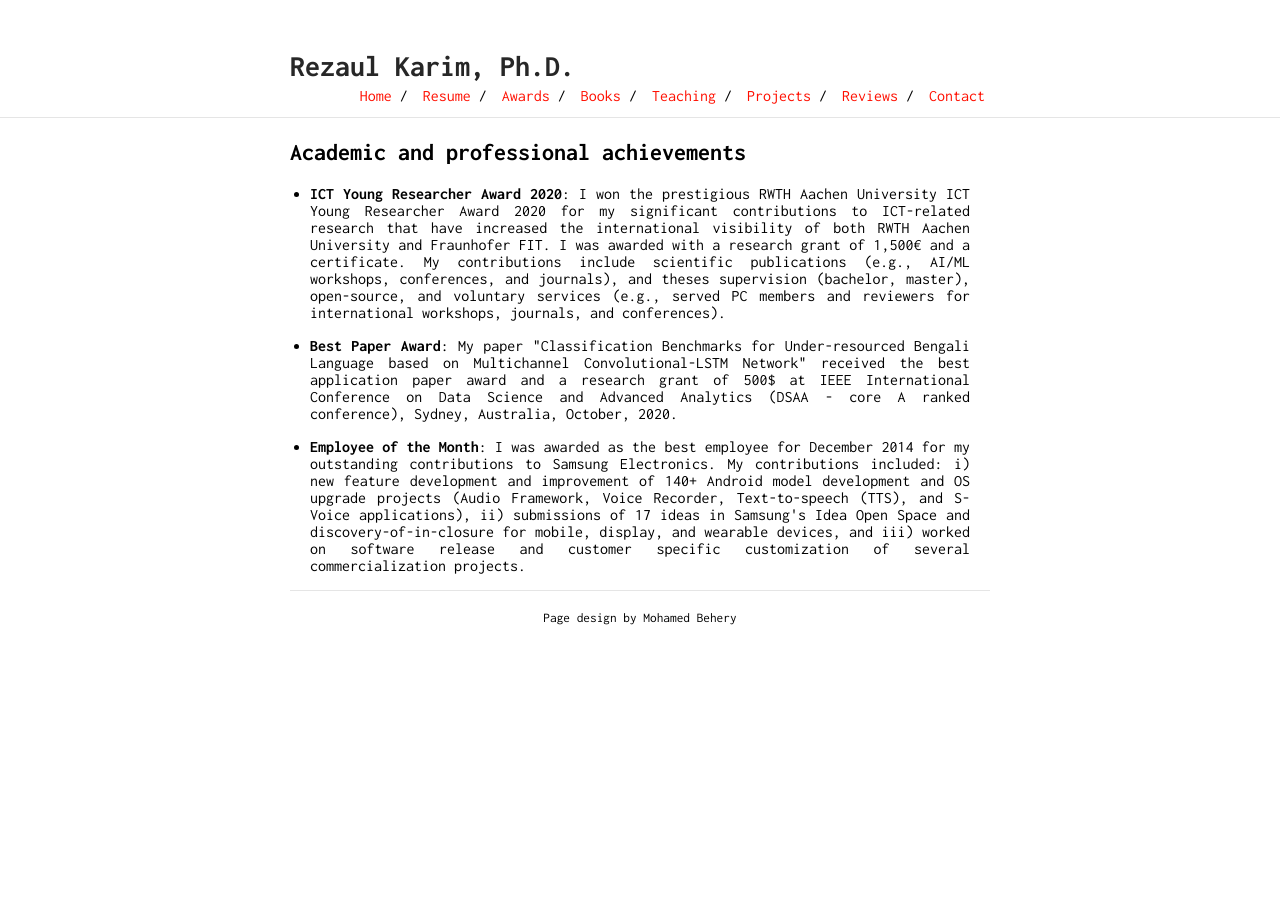
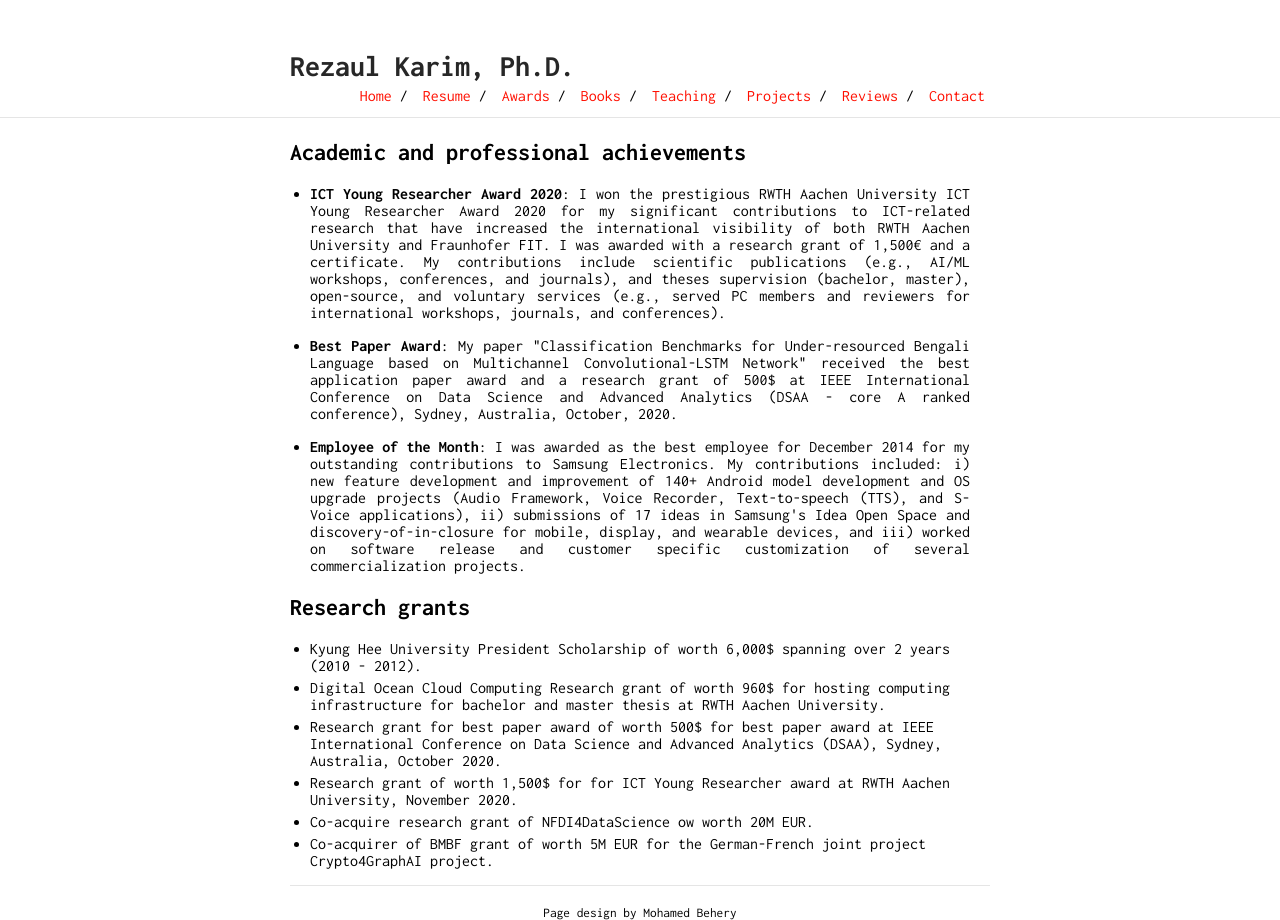
Before and after one commit to rezacsedu/rezacsedu.github.io, a Jekyll site: the page built from awards.md, in a window 1280 px wide. Built offline with Jekyll 4.4.1, drawn with Linux system fonts in a browser that asks for light colours; our own code applies the rules of GitHub Pages for plain Markdown files.

Commit message:
Update awards.md

```diff
--- a/awards.md
+++ b/awards.md
@@ -2,3 +2,11 @@
 - <p style='text-align: justify;'> <b>ICT Young Researcher Award 2020</b>: I won the prestigious RWTH Aachen University ICT Young Researcher Award 2020 for my significant contributions to ICT-related research that have increased the international visibility of both RWTH Aachen University and Fraunhofer FIT. I was awarded with a research grant of 1,500€ and a certificate. My contributions include scientific publications (e.g., AI/ML workshops, conferences, and journals), and theses supervision (bachelor, master), open-source, and voluntary services (e.g., served PC members and reviewers for international workshops, journals, and conferences).</p>
 - <p style='text-align: justify;'> <b>Best Paper Award</b>: My paper "Classification Benchmarks for Under-resourced Bengali Language based on Multichannel Convolutional-LSTM Network" received the best application paper award and a research grant of 500$ at IEEE International Conference on Data Science and Advanced Analytics (DSAA - core A ranked conference), Sydney, Australia, October, 2020.</p>
 - <p style='text-align: justify;'> <b>Employee of the Month</b>: I was awarded as the best employee for December 2014 for my outstanding contributions to Samsung Electronics. My contributions included: i) new feature development and improvement of 140+ Android model development and OS upgrade projects (Audio Framework, Voice Recorder, Text-to-speech (TTS), and S-Voice applications), ii) submissions of 17 ideas in Samsung's Idea Open Space and discovery-of-in-closure for mobile, display, and wearable devices, and iii) worked on software release and customer specific customization of several commercialization projects. </p>
+
+## Research grants
+- Kyung Hee University President Scholarship of worth 6,000$ spanning over 2 years (2010 - 2012).
+- Digital Ocean Cloud Computing Research grant of worth 960$ for hosting computing infrastructure for bachelor and master thesis at RWTH Aachen University.
+- Research grant for best paper award of worth 500$ for best paper award at IEEE International Conference on Data Science and Advanced Analytics (DSAA), Sydney, Australia, October 2020.
+- Research grant of worth 1,500$ for for ICT Young Researcher award at RWTH Aachen University, November 2020.
+- Co-acquire research grant of NFDI4DataScience ow worth 20M EUR.
+- Co-acquirer of BMBF grant of worth 5M EUR for the German-French joint project Crypto4GraphAI project.
```
